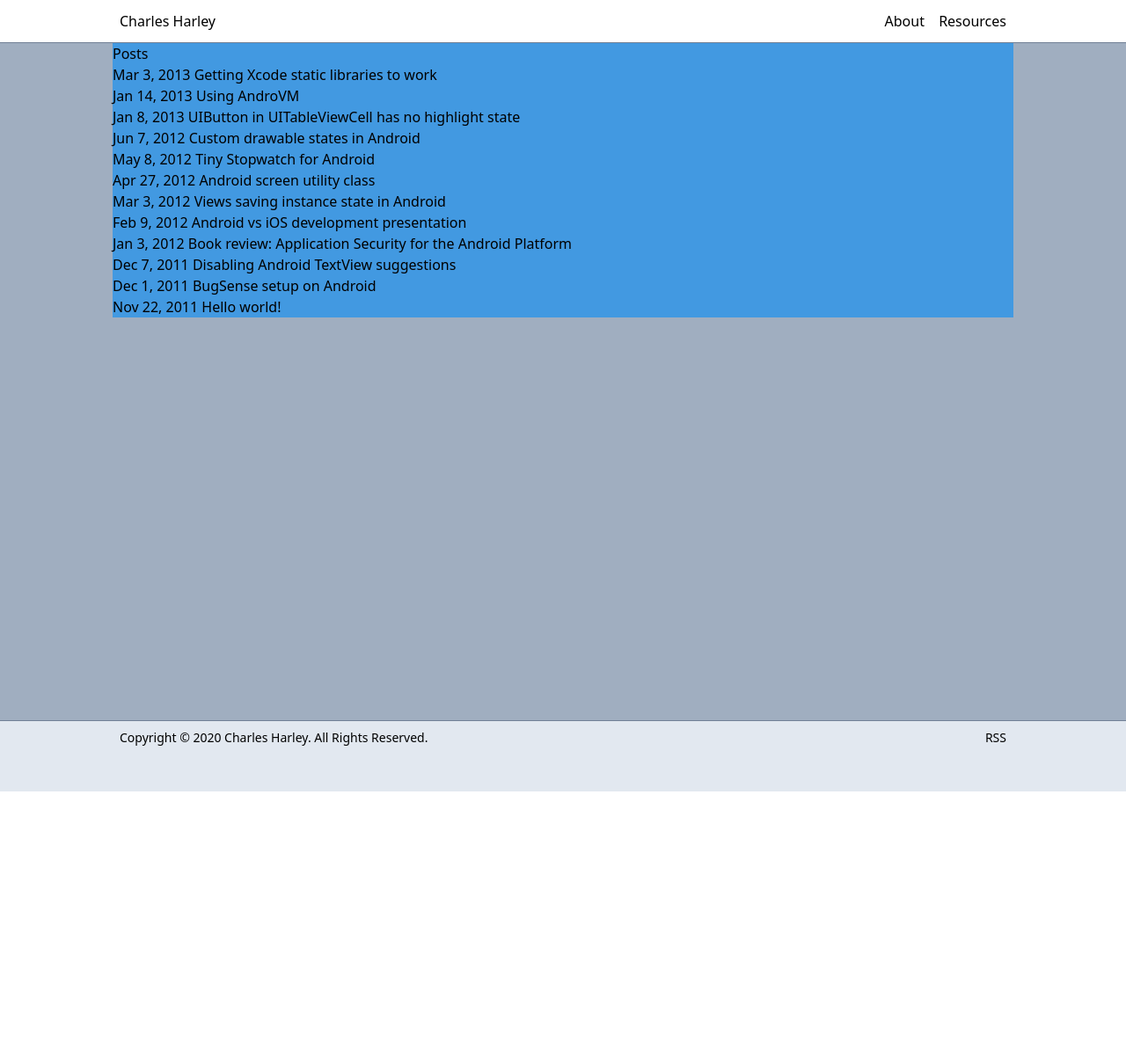
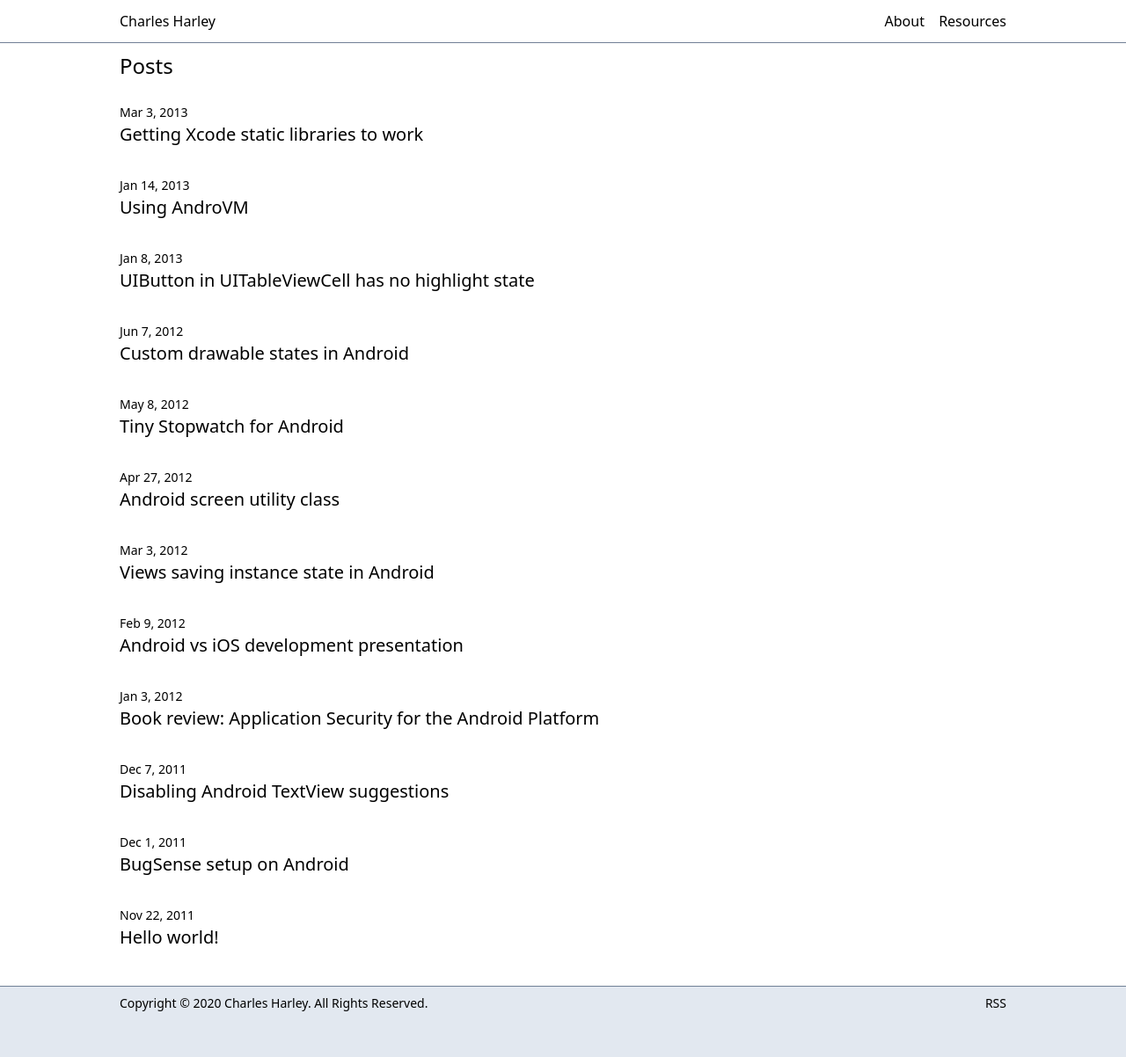
Before and after one commit to CharlesHarley/CharlesHarley.github.io, a Jekyll site: the page built from index.html, in a window 1280 px wide. Shown: the whole page at 88% size. Built offline with Jekyll 4.4.1, drawn with Linux system fonts in a browser that asks for light colours; before the commit the page ends 900 px from its top, so only the background shows below that.

Commit message:
Add basic styling and content to the page content

```diff
--- a/_data/manifest.yml
+++ b/_data/manifest.yml
@@ -1,3 +1,3 @@
 {
-  "main.css": "/styles/main.39e11cb23789d39b5411.css"
+  "main.css": "/styles/main.9553fb66ace4f4372ea0.css"
 }
--- a/_layouts/default.html
+++ b/_layouts/default.html
@@ -7,8 +7,8 @@
 
   {% include header.html %}
 
-  <div class="flex-grow bg-gray-500">
-    <div class="max-w-screen-lg md:mx-auto bg-blue-500">
+  <div class="flex-grow">
+    <div class="max-w-screen-lg md:mx-auto p-2">
       {{ content }}
     </div>
   </div>
--- a/index.html
+++ b/index.html
@@ -6,9 +6,9 @@ layout: default
 
 <ul>
   {% for post in site.posts %}
-  <li>
-    <span>{{ post.date | date: "%b %-d, %Y" }}</span>
-    <a href="{{ post.url | prepend: site.baseurl }}">{{ post.title }}</a>
+  <li class="mb-8">
+    <p class="text-sm">{{ post.date | date: "%b %-d, %Y" }}</p>
+    <a class="text-xl" href="{{ post.url }}">{{ post.title }}</a>
   </li>
   {% endfor %}
 </ul>
```
Also changed, not shown: _styles/main.css (+9 -3 lines), styles/main.39e11cb23789d39b5411.css (deleted, +0 -1 lines), styles/main.9553fb66ace4f4372ea0.css (added, +1 -0 lines).
